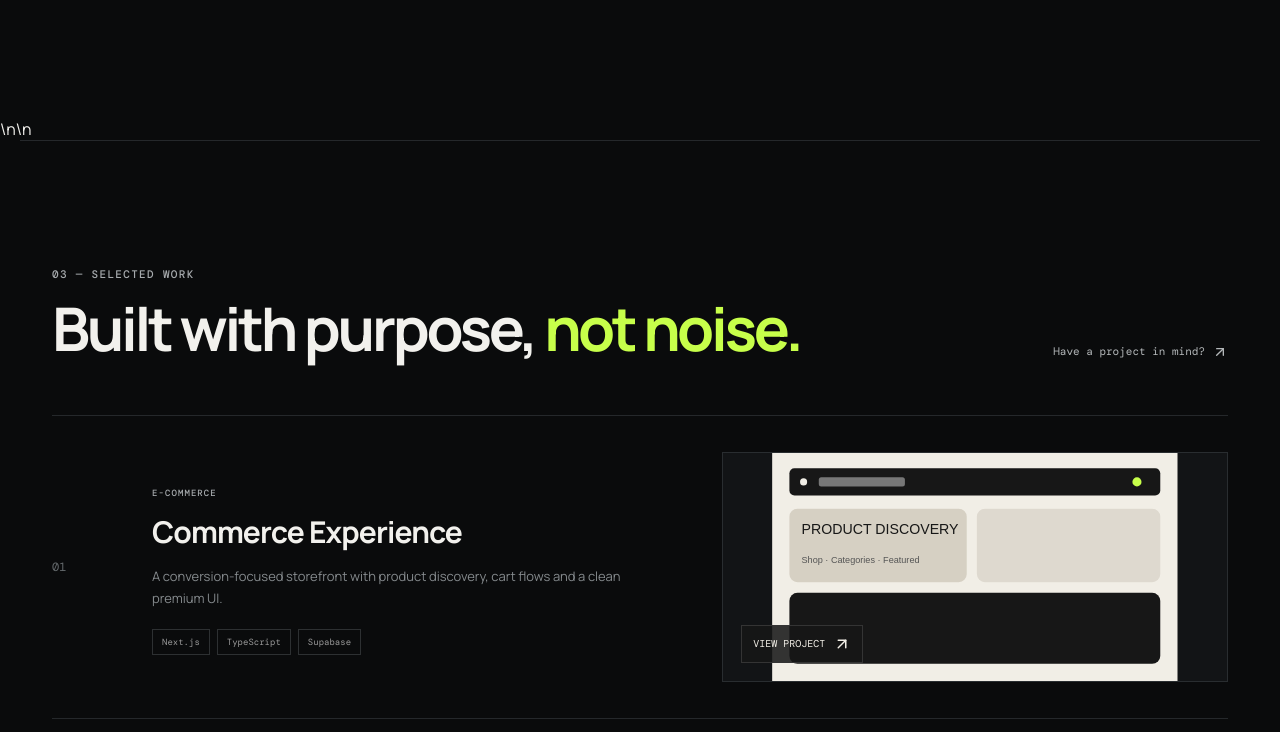
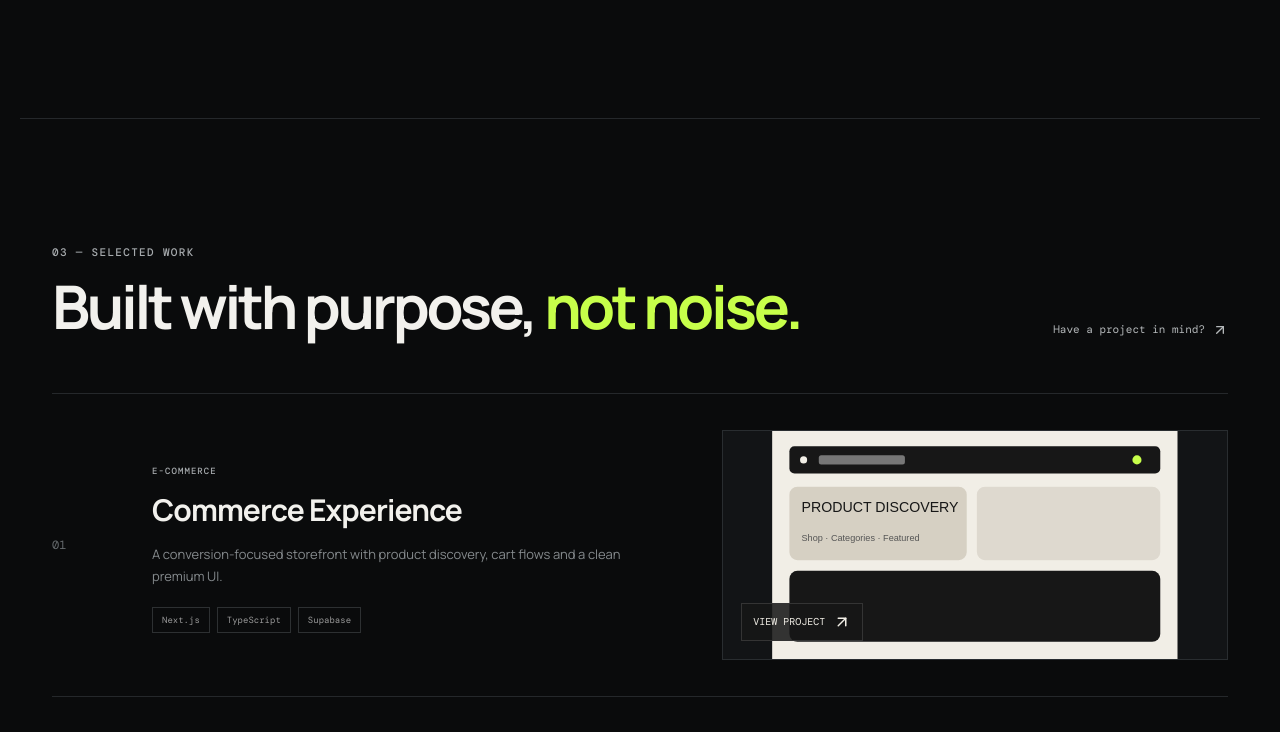
Before and after one commit to sainimukesh46753-oss/kartik-saini, a Next.js app: page / in a window 1280 px wide. Shown: the part 2248-2980 px from the top of the page. Built offline with nearby package versions, Linux system fonts and the light colour scheme.

Commit message:
Fix page markup escape

```diff
--- a/app/page.tsx
+++ b/app/page.tsx
@@ -181,7 +181,9 @@ export default function Home() {
         <div className="service-grid">{services.map(({icon:Icon,title,text},i)=><article className="service" key={title}><span className="service-num">0{i+1}</span><Icon size={28}/><h3>{title}</h3><p>{text}</p><button type="button" className="service-link" onClick={() => setSelected({ type: "service", title })}>Explore service <ArrowUpRight size={15}/></button></article>)}</div>
       </section>
 
-      <section id="skills" className="section skills"><div className="section-head"><div><span className="kicker">02 — TECHNOLOGY</span><h2>Tools that turn ideas into <em>products.</em></h2></div><p>Modern technologies chosen for performance, maintainability and a smooth developer experience.</p></div><div className="skill-grid">{["Next.js","React","TypeScript","JavaScript","Node.js","Supabase","PostgreSQL","Vercel","Git & GitHub","Responsive UI","REST APIs","UI/UX"].map((skill,i)=><button type="button" className="skill" key={skill} onClick={() => setSelected({ type: "technology", title: skill })}><span>0{(i%9)+1}</span><strong>{skill}</strong><ArrowUpRight size={16}/></button>)}</div></section>\n\n      <section id="work" className="section work">
+      <section id="skills" className="section skills"><div className="section-head"><div><span className="kicker">02 — TECHNOLOGY</span><h2>Tools that turn ideas into <em>products.</em></h2></div><p>Modern technologies chosen for performance, maintainability and a smooth developer experience.</p></div><div className="skill-grid">{["Next.js","React","TypeScript","JavaScript","Node.js","Supabase","PostgreSQL","Vercel","Git & GitHub","Responsive UI","REST APIs","UI/UX"].map((skill,i)=><button type="button" className="skill" key={skill} onClick={() => setSelected({ type: "technology", title: skill })}><span>0{(i%9)+1}</span><strong>{skill}</strong><ArrowUpRight size={16}/></button>)}</div></section>
+
+      <section id="work" className="section work">
         <div className="section-head"><div><span className="kicker">03 — SELECTED WORK</span><h2>Built with purpose, <em>not noise.</em></h2></div><a className="text-link" href="#contact">Have a project in mind? <ArrowUpRight size={16}/></a></div>
         <div className="project-list">{projects.map(p=><article className="project" key={p.num}><div className="project-number">{p.num}</div><div className="project-info"><span className="kicker">{p.type}</span><h3>{p.title}</h3><p>{p.text}</p><div className="tags">{p.tags.map(t=><span key={t}>{t}</span>)}</div></div><button type="button" className="project-visual project-button" onClick={() => setSelected({ type: "project", title: p.title })} aria-label={"Open " + p.title}><ProjectPreview title={p.title} index={0} /><span className="project-view-label">VIEW PROJECT <ArrowUpRight size={18}/></span></button></article>)}</div>
       </section>
```
